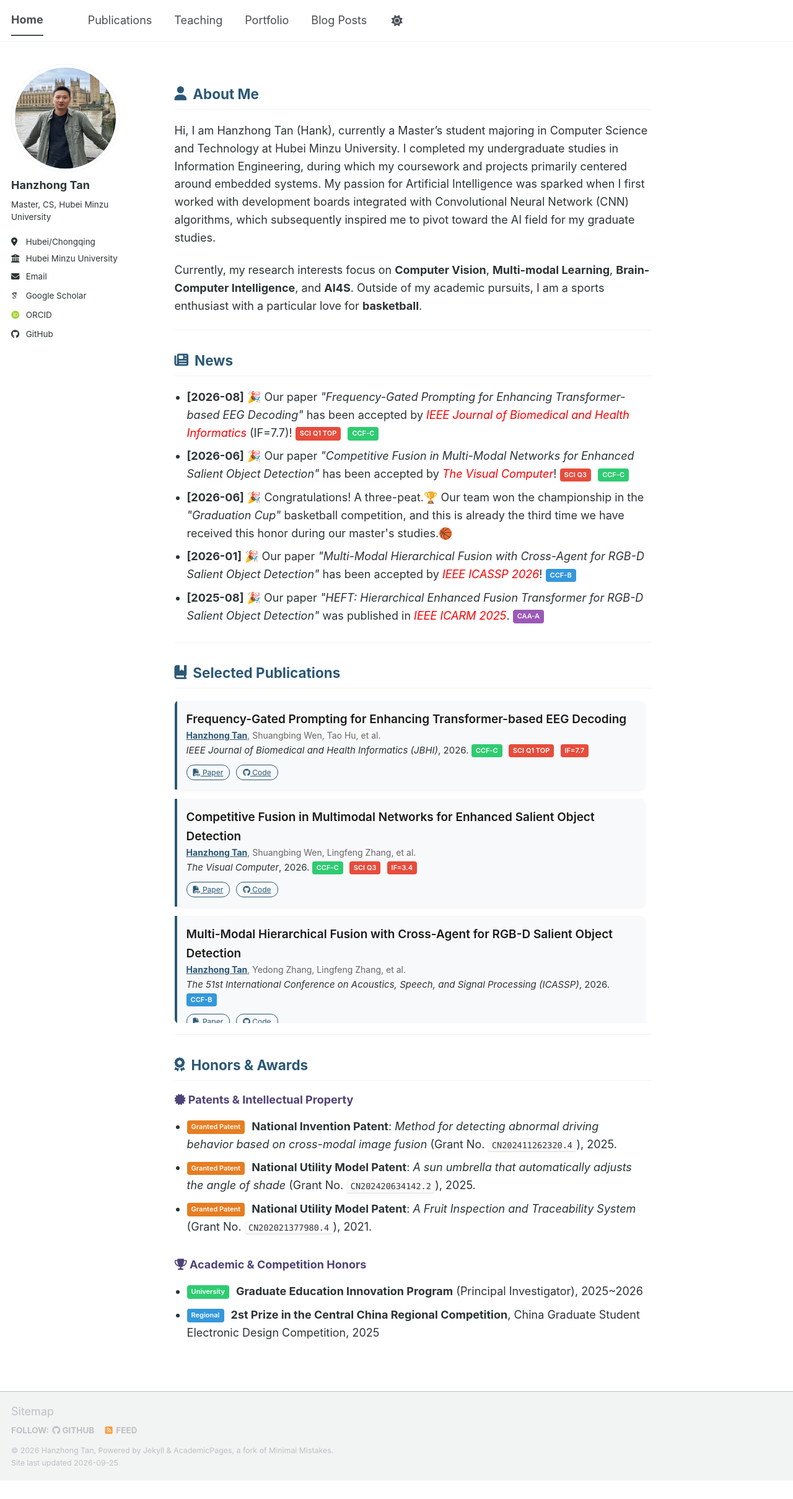
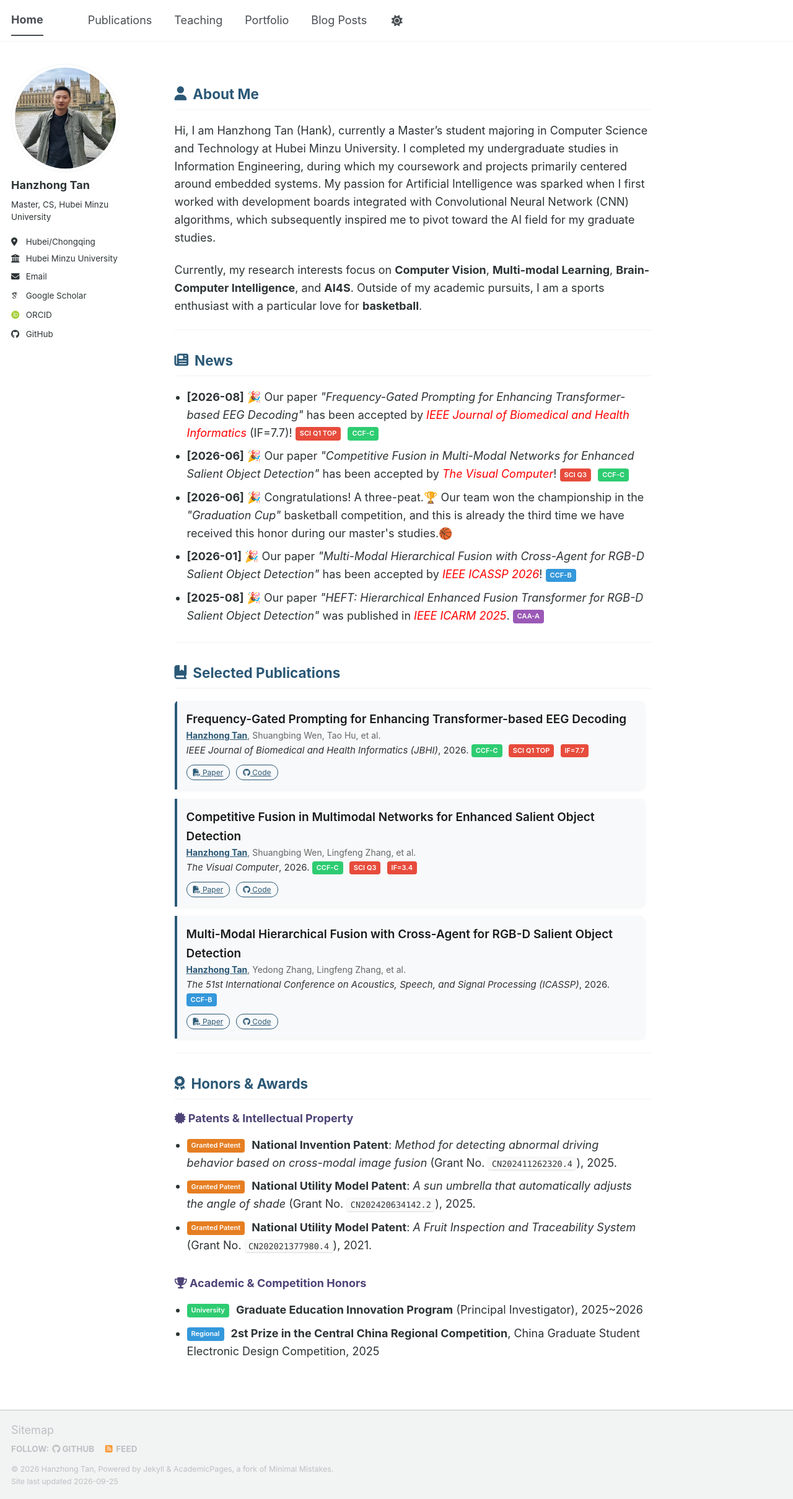
Before and after one commit to liangjiaxiaoqi/liangjiaxiaoqi.github.io, a Jekyll site: the page built from _pages/about.md, in a window 1280 px wide. Shown: the whole page at 62% size. Built offline with Jekyll 4.4.1, drawn with Linux system fonts in a browser that asks for light colours; some web fonts are replaced; a script bundle is joined from its source files by our own code; library files that are not in the unit come from our copies; a style sheet for code colours, icons or effects is not loaded; before the commit the page ends 2389 px from its top, so only the background shows below that.

Commit message:
Update about.md

```diff
--- a/_pages/about.md
+++ b/_pages/about.md
@@ -305,7 +305,7 @@
 <h2 class="section-title"><i class="fa-solid fa-book-bookmark"></i> Selected Publications</h2>
 
 <!-- Publications 滚动容器380px  620px-->
-<div class="scrollable-container" style="max-height: 520px;">
+<div class="scrollable-container" style="max-height: 550px;">
   <div class="card-item">
     <div class="paper-title">Frequency-Gated Prompting for Enhancing Transformer-based EEG Decoding</div>
     <div class="paper-authors"><span class="me">Hanzhong Tan</span>, Shuangbing Wen, Tao Hu, et al.</div>
```
